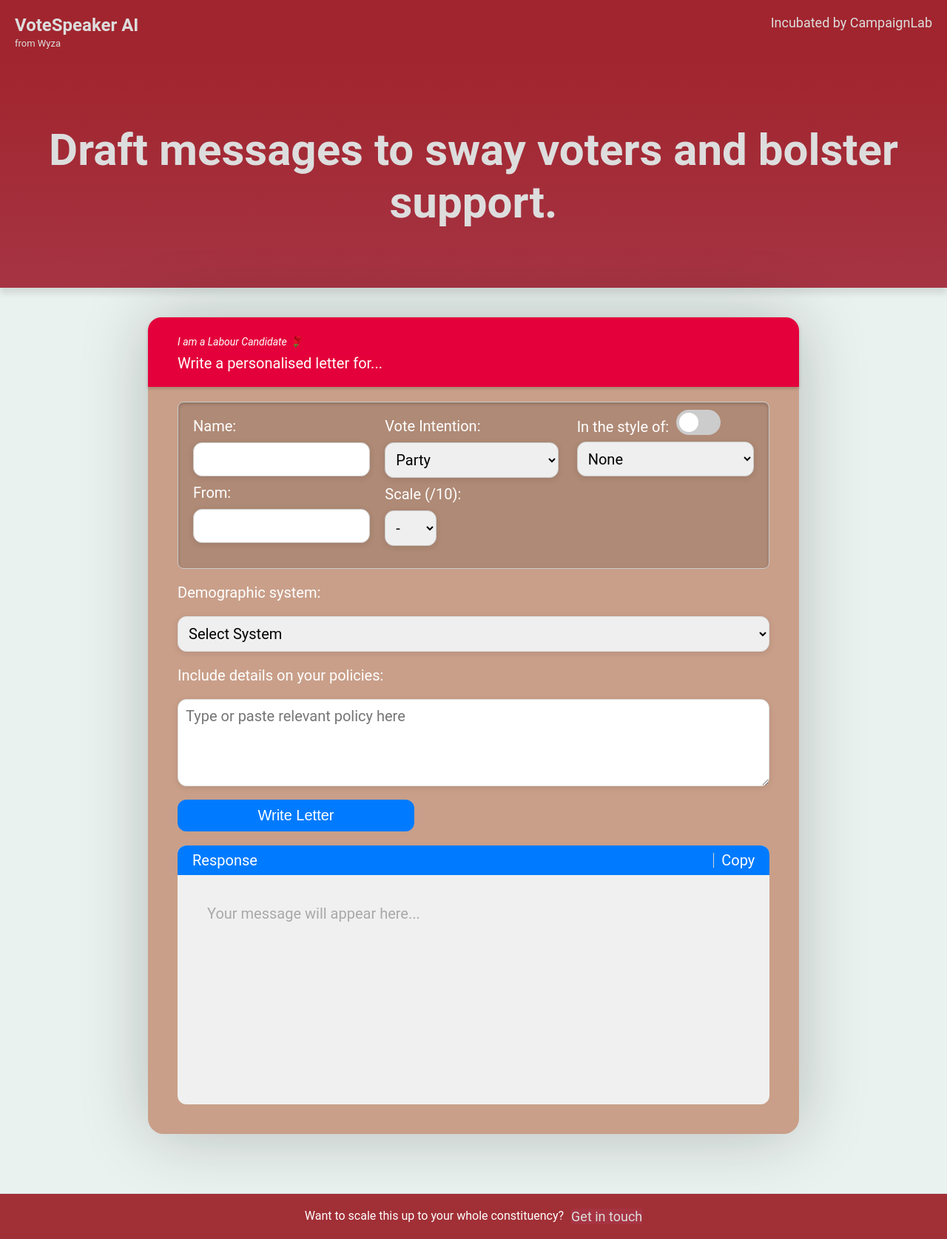
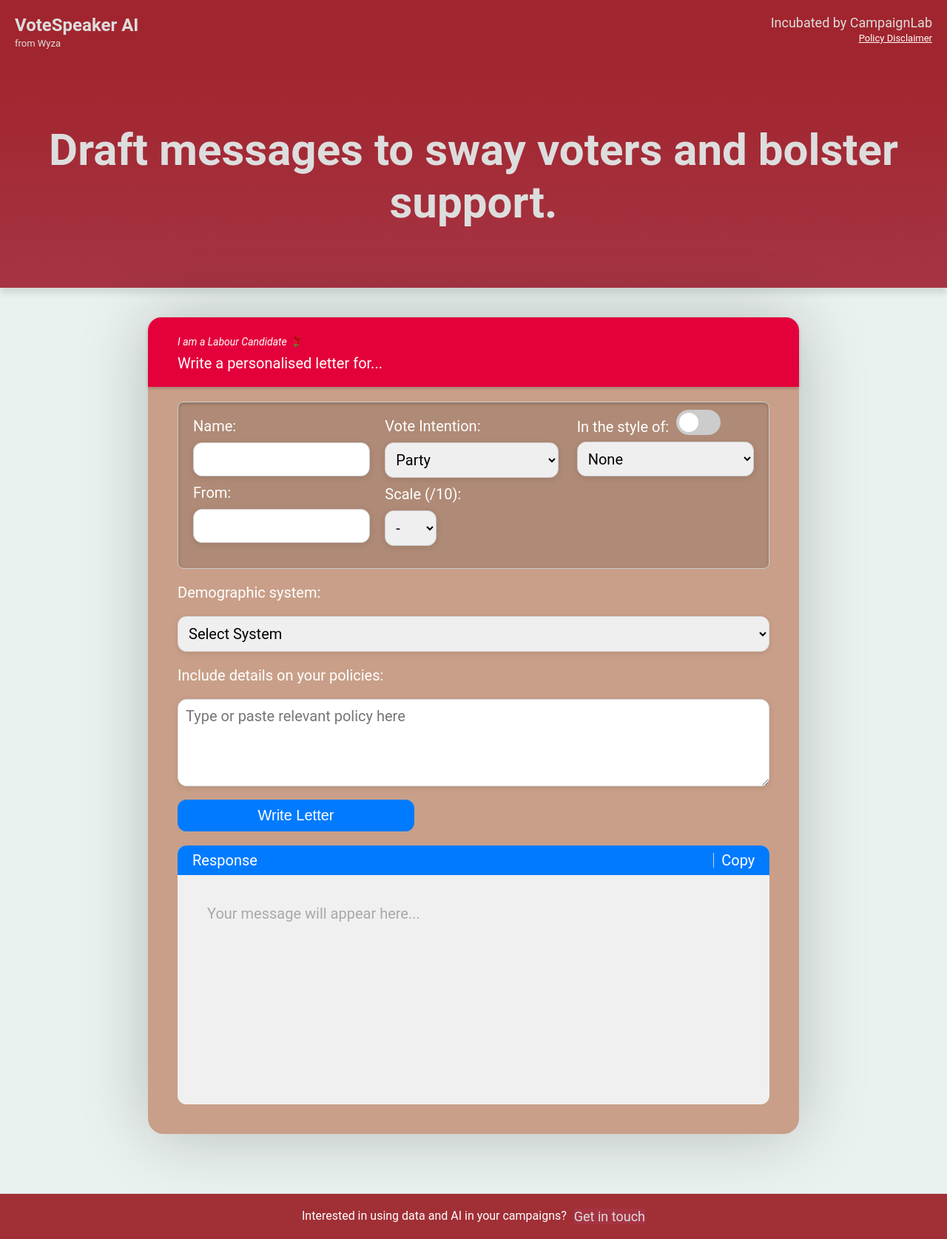
Before and after one commit to Red-Cardigan/votespeaker, a Next.js app: page / in a window 1280 px wide. Shown: the whole page at 74% size. Built offline with nearby package versions, Linux system fonts and the light colour scheme.

Commit message:
Add disclaimer

```diff
--- a/pages/_app.tsx
+++ b/pages/_app.tsx
@@ -1,9 +1,11 @@
-import React from 'react';
+import React, { useState } from 'react';
 import FormComponent from '../src/components/FormComponent';
 import '../styles/index.css'; // Adjust the path based on your structure
 import { AppProps } from 'next/app';
 
 export default function MyApp({ Component, pageProps }: AppProps) {
+  const [showPolicy, setShowPolicy] = useState(false);
+
   return (
     <div className="App">
       <div className="page-header" style={{ display: 'flex', justifyContent: 'space-between' }}>
@@ -13,8 +15,24 @@ export default function MyApp({ Component, pageProps }: AppProps) {
             <a href="https://www.wyza.uk" target="_blank" rel="noopener noreferrer" style={{ fontSize: 'small' }}>from Wyza</a>
           </div>
         </div>
-        <a href="https://www.campaignlab.uk/" target="_blank" rel="noopener noreferrer" style={{ textAlign: 'right' }}>Incubated by CampaignLab</a>
+        <div style={{ textAlign: 'right' }}>
+          <a href="https://www.campaignlab.uk/" target="_blank" rel="noopener noreferrer" style={{ textAlign: 'right' }}>Incubated by CampaignLab</a>
+          <div>
+            <span className="policy-disclaimer" onClick={() => setShowPolicy(!showPolicy)}>Policy Disclaimer</span>
+          </div>
+        </div>
       </div>
+      {showPolicy && (
+        <div className="policy-popup">
+        <p><strong>Remember:</strong> this is a demo to demonstrate how AI can be used to produce campaign content.</p>
+        <p><strong>Do not</strong> disclose any sensitive material, such as individual information, strategy documents, or sensitive personal data, to Votespeaker. It is crucial to remember that you are responsible for protecting the data you manage. Please abide by your existing Data protection policy when you are using Votespeaker. If you are interested in using this tool beyond demo purposes in a way complies with data protection contact Wyza data.</p>
+        <p><strong>Do</strong> remember that when using AI tools, you are ultimately responsible for the final output. You should therefore verify any factual claims, check for logical and grammatical errors, and ensure that the content adheres to your organisation's standards and values.</p>
+        <p><strong>Do not</strong> use AI to generate fake or harmful information.</p>
+        <p><strong>Do</strong> make sure all and any campaign materials that will be received by people are authored by a human being.</p>
+        <p><strong>Do</strong> be mindful that many AI model policies forbid the large scale use of these models for political purposes.</p>
+        <button className="policy-close-button" onClick={() => setShowPolicy(false)}>Acknowledge</button>
+      </div>
+      )}
       <header className="App-header">
         <div className="text-container">
           <h1 className="title-text">Draft messages to sway voters and bolster support.</h1>
@@ -25,7 +43,7 @@ export default function MyApp({ Component, pageProps }: AppProps) {
         <Component {...pageProps} />
         <FormComponent />
       </main>
-      <footer className="page-footer">Want to scale this up to your whole constituency?
+      <footer className="page-footer">Interested in using data and AI in your campaigns?
         <a href="https://www.wyza.uk/" style={{ marginLeft: '10px'}}>    Get in touch</a>
       </footer>
     </div>
--- a/styles/index.css
+++ b/styles/index.css
@@ -35,6 +35,42 @@ body {
   text-decoration: none;
   color: #ddd;
   font-size: 18px;
+}
+
+.policy-disclaimer {
+  font-size: small;
+  cursor: pointer;
+  text-decoration: underline;
+  align: block;
+}
+
+.policy-popup {
+  position: absolute;
+  right: 20px;
+  top: 100px;
+  background-color: white;
+  padding: 10px;
+  border-radius: 5px;
+  box-shadow: 0 4px 8px rgba(0,0,0,0.1);
+  z-index: 1000;
+  max-width: 40%; /* Set the max width */
+  color: black; /* Set the text color to black */
+}
+
+.policy-close-button {
+  background-color: #007bff; /* Background color */
+  color: white; /* Text color */
+  border: none; /* No border */
+  padding: 10px 20px; /* Padding */
+  font-size: 16px; /* Font size */
+  cursor: pointer; /* Cursor on hover */
+  border-radius: 12px; /* Rounded corners */
+  box-shadow: 0 2px 8px rgba(0, 0, 0, 0.1); /* Shadow for depth */
+  transition: background-color 0.3s; /* Smooth transition for hover effect */
+}
+
+.policy-close-button:hover {
+  background-color: #932e35; /* Darker shade on hover */
 }
 
 .page-footer a {
```
